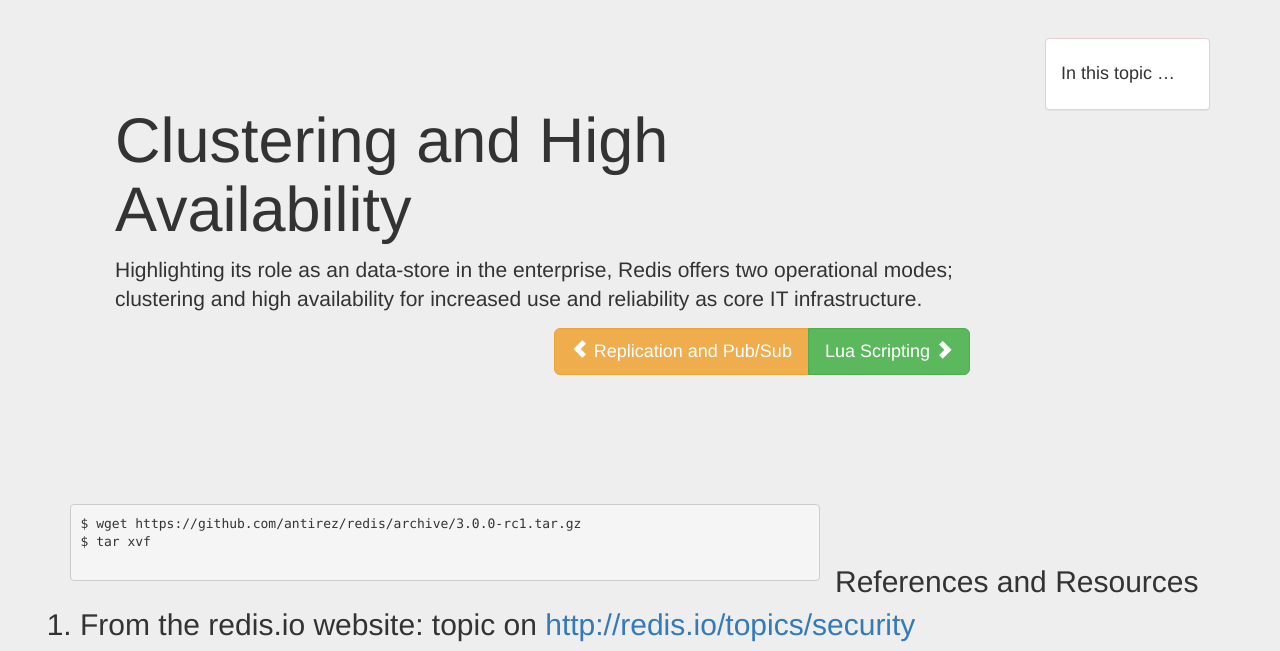
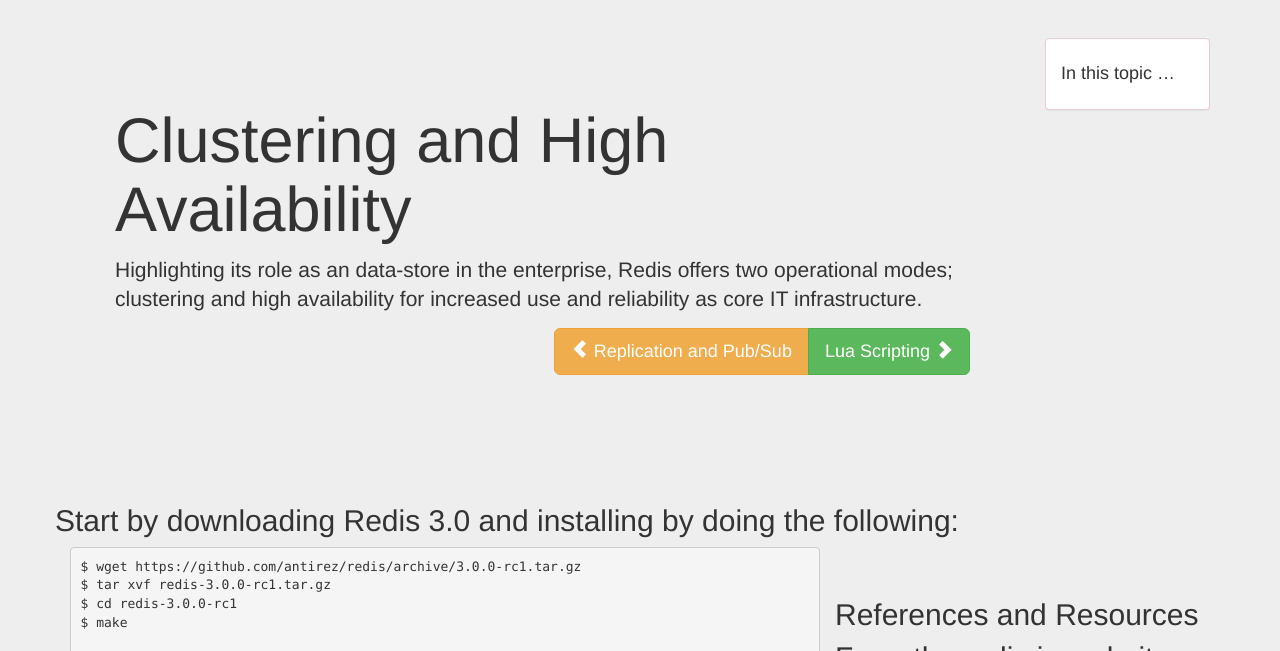
Before and after one commit to jermnelson/introduction-to-redis, a Flask app: page /clustering-and-ha in a window 1280 px wide. Shown: the part 322-973 px from the top of the page. Run offline with Flask 2, Linux system fonts and the light colour scheme; some libraries are stand-ins or nearby versions; grey boxes are pictures that could not be loaded.

Commit message:
Slight content update

```diff
--- a/templates/clustering-and-ha.html
+++ b/templates/clustering-and-ha.html
@@ -23,10 +23,22 @@
 <hr>
 <h2>
 <div class="row">
+ <p>
+ Start by downloading Redis 3.0 and installing by doing the following:
+ </p>
  <div class="col-md-8">
   <pre>
 $ wget https://github.com/antirez/redis/archive/3.0.0-rc1.tar.gz
-$ tar xvf
+$ tar xvf redis-3.0.0-rc1.tar.gz
+$ cd redis-3.0.0-rc1
+$ make
+  </pre>
+ <p>
+
+ </p>
+  <pre>
+$ pip install redis-py-cluster
+  </pre>
  </div>
 </row>
 <hr>
```
